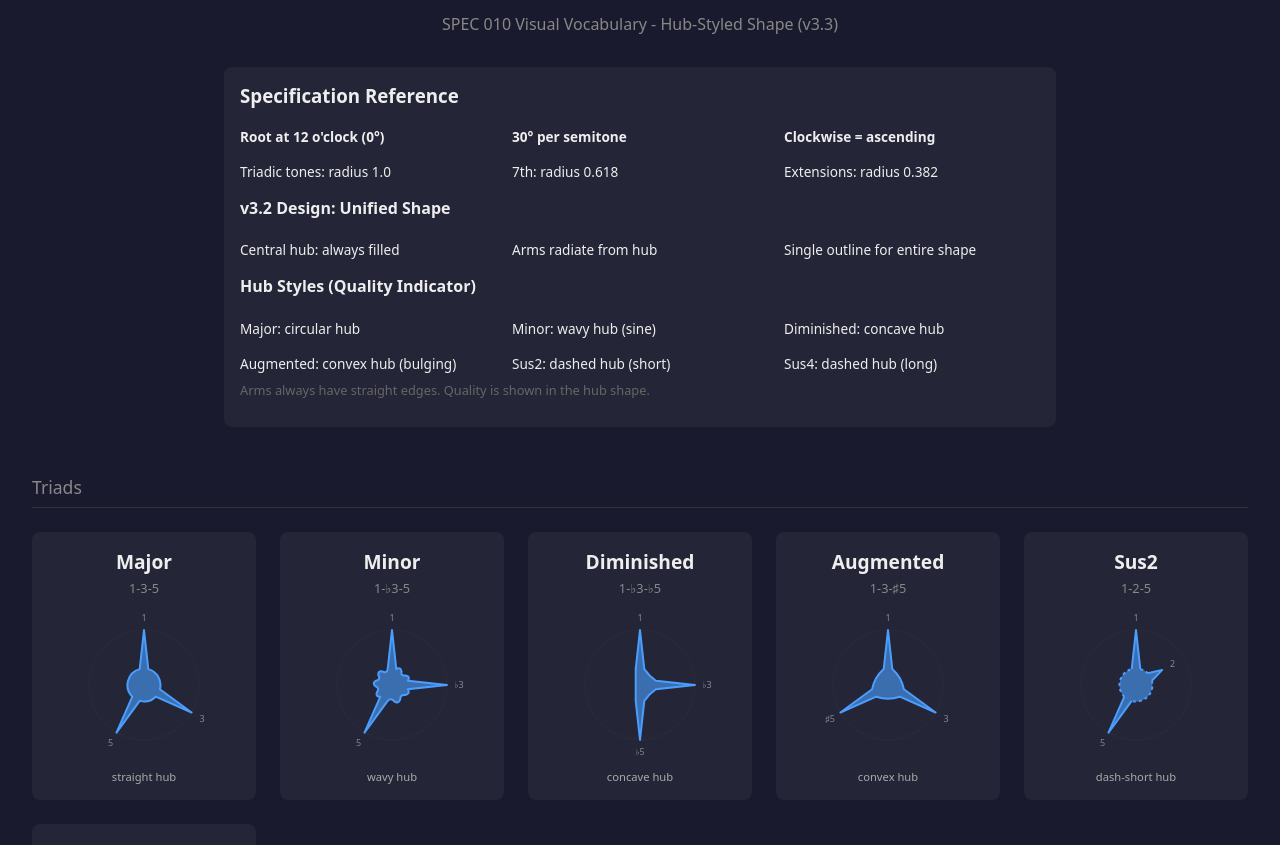
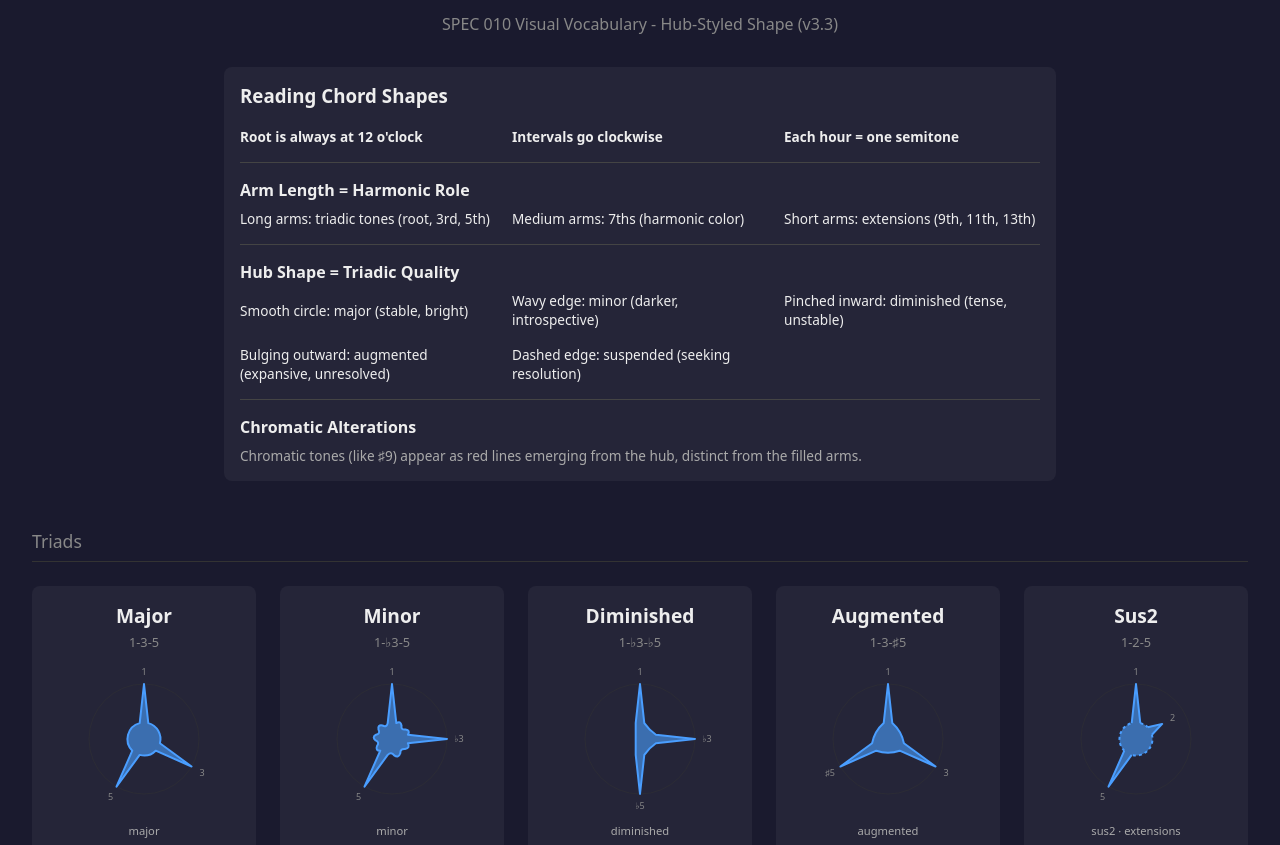
Before and after one commit to nicc/synesthetica, a website: page docs/vocabulary/chords/chord-shapes.html in a window 1280 px wide. Shown: the part 99-944 px from the top of the page. Drawn offline with Linux system fonts and the light colour scheme.

Commit message:
Rewrite legend to emphasize musical meaning
- Legend now explains how to read shapes for musicians
- Arm length = harmonic role (triadic, 7th, extensions)
- Hub shape = triadic quality with musical descriptions
- Chord labels show musical qualities instead of "hub style"
- Added visual spacers between legend sections

Co-Authored-By: Claude Opus 4.5 <noreply@anthropic.com>

```diff
--- a/docs/vocabulary/chords/chord-shapes.html
+++ b/docs/vocabulary/chords/chord-shapes.html
@@ -89,31 +89,31 @@
   <p class="subtitle">SPEC 010 Visual Vocabulary - Hub-Styled Shape (v3.3)</p>
 
   <div class="legend">
-    <h3>Specification Reference</h3>
+    <h3>Reading Chord Shapes</h3>
     <div class="legend-grid">
-      <div class="legend-item"><strong>Root at 12 o'clock (0°)</strong></div>
-      <div class="legend-item"><strong>30° per semitone</strong></div>
-      <div class="legend-item"><strong>Clockwise = ascending</strong></div>
-      <div class="legend-item">Triadic tones: radius 1.0</div>
-      <div class="legend-item">7th: radius 0.618</div>
-      <div class="legend-item">Extensions: radius 0.382</div>
+      <div class="legend-item"><strong>Root is always at 12 o'clock</strong></div>
+      <div class="legend-item"><strong>Intervals go clockwise</strong></div>
+      <div class="legend-item"><strong>Each hour = one semitone</strong></div>
     </div>
-    <h4 style="margin-top: 1rem;">v3.2 Design: Unified Shape</h4>
+    <hr style="border: none; border-top: 1px solid #444; margin: 1rem 0;">
+    <h4 style="margin: 0 0 0.5rem 0;">Arm Length = Harmonic Role</h4>
     <div class="legend-grid">
-      <div class="legend-item">Central hub: always filled</div>
-      <div class="legend-item">Arms radiate from hub</div>
-      <div class="legend-item">Single outline for entire shape</div>
+      <div class="legend-item">Long arms: triadic tones (root, 3rd, 5th)</div>
+      <div class="legend-item">Medium arms: 7ths (harmonic color)</div>
+      <div class="legend-item">Short arms: extensions (9th, 11th, 13th)</div>
     </div>
-    <h4 style="margin-top: 1rem;">Hub Styles (Quality Indicator)</h4>
+    <hr style="border: none; border-top: 1px solid #444; margin: 1rem 0;">
+    <h4 style="margin: 0 0 0.5rem 0;">Hub Shape = Triadic Quality</h4>
     <div class="legend-grid">
-      <div class="legend-item">Major: circular hub</div>
-      <div class="legend-item">Minor: wavy hub (sine)</div>
-      <div class="legend-item">Diminished: concave hub</div>
-      <div class="legend-item">Augmented: convex hub (bulging)</div>
-      <div class="legend-item">Sus2: dashed hub (short)</div>
-      <div class="legend-item">Sus4: dashed hub (long)</div>
+      <div class="legend-item">Smooth circle: major (stable, bright)</div>
+      <div class="legend-item">Wavy edge: minor (darker, introspective)</div>
+      <div class="legend-item">Pinched inward: diminished (tense, unstable)</div>
+      <div class="legend-item">Bulging outward: augmented (expansive, unresolved)</div>
+      <div class="legend-item">Dashed edge: suspended (seeking resolution)</div>
     </div>
-    <p style="font-size: 0.8rem; color: #666; margin-top: 0.5rem;">Arms always have straight edges. Quality is shown in the hub shape.</p>
+    <hr style="border: none; border-top: 1px solid #444; margin: 1rem 0;">
+    <h4 style="margin: 0 0 0.5rem 0;">Chromatic Alterations</h4>
+    <p style="font-size: 0.85rem; color: #aaa; margin: 0;">Chromatic tones (like ♯9) appear as red lines emerging from the hub, distinct from the filled arms.</p>
   </div>
 
   <div class="grid" id="chord-grid">
@@ -507,6 +507,37 @@
       </svg>`;
     }
 
+    // Derive musical qualities from chord structure
+    function getMusicalQualities(chord) {
+      const parts = [];
+
+      // Triadic quality
+      const triadMap = {
+        maj: "major", maj7: "major", dom7: "major",
+        min: "minor", min7: "minor",
+        dim: "diminished", dim7: "diminished", hdim7: "diminished",
+        aug: "augmented",
+        sus2: "sus2", sus4: "sus4"
+      };
+      parts.push(triadMap[chord.quality] || chord.quality);
+
+      // Check for 7th (semitones 9, 10, or 11)
+      const has7th = chord.intervals.some(i => [9, 10, 11].includes(i.semitones));
+      if (has7th) parts.push("7th");
+
+      // Check for extensions (semitones 1, 2 = 9th; 5 = 11th; 9 could also be 13th context)
+      const hasExtension = chord.intervals.some(i =>
+        [1, 2, 5].includes(i.semitones) && i.style !== "line"
+      );
+      if (hasExtension) parts.push("extensions");
+
+      // Check for chromatic alterations (lines)
+      const hasChromatic = chord.intervals.some(i => i.style === "line");
+      if (hasChromatic) parts.push("chromatic");
+
+      return parts.join(" · ");
+    }
+
     // Chord definitions (root-independent - shapes represent interval relationships)
     const chords = [
       // Triads
@@ -563,7 +594,7 @@
         <div class="chord-name">${chord.name}</div>
         <div class="chord-notes">${chord.notes}</div>
         ${generateChordSVG(chord)}
-        <div class="chord-quality">${getEdgeStyle(chord.quality)} hub</div>
+        <div class="chord-quality">${getMusicalQualities(chord)}</div>
       `;
       grid.appendChild(card);
     }
```
